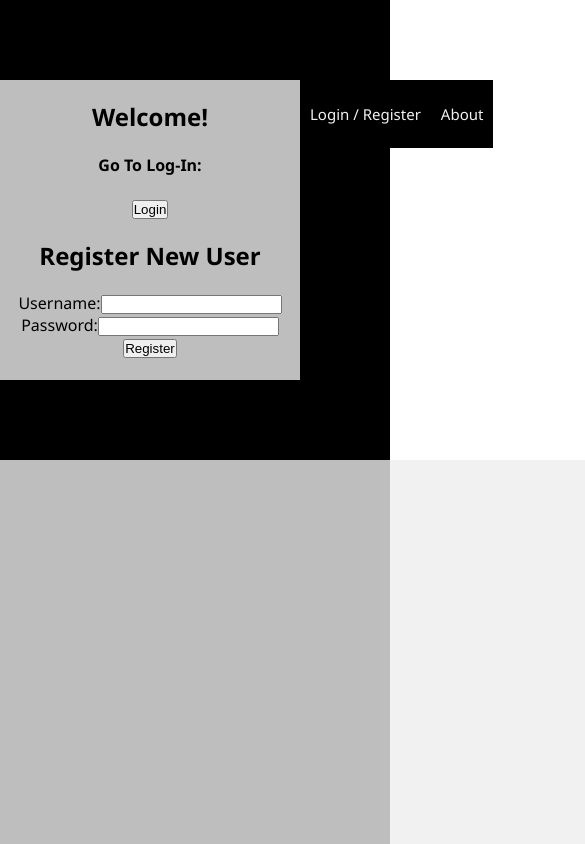
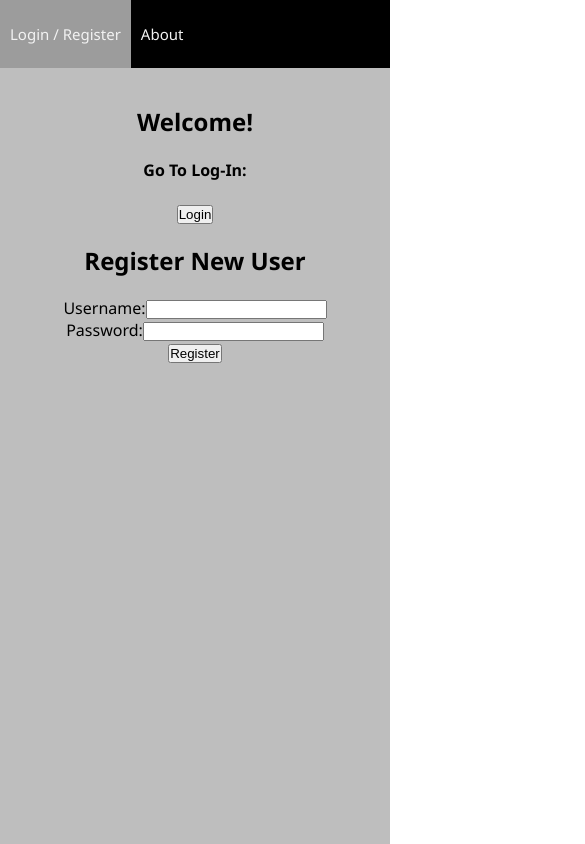
Before and after one commit to min-dles/prime-solo-project, a React (Create React App) app: page /user#/home in a window 390 px wide. Shown: the top 844 px of the page, 585 px wide, since content can reach past the window. Built offline with nearby package versions, Linux system fonts and the light colour scheme; no server answers.

Commit message:
rwd started with loggedout view

```diff
--- a/src/components/Layouts/LoggedOut.css
+++ b/src/components/Layouts/LoggedOut.css
@@ -34,3 +34,27 @@
 .big-emoji {
     font-size: 50px;
 }
+
+/* Responsive Layout for Mobile: */
+@media screen and (max-width: 500px) {
+    .page-container {
+        display: flex;
+        flex-direction: column;
+    }
+    .content-a {
+        order: 2;
+        padding: 20px;
+        margin-top: 65px;
+        height: 100vh;
+    }
+    .content-b {
+        order: 1;
+        position: fixed;
+        top: 0;
+        width: 100%;
+        background-color: black;
+    }
+    .blank-space {
+        display: none;
+    }
+}
```
